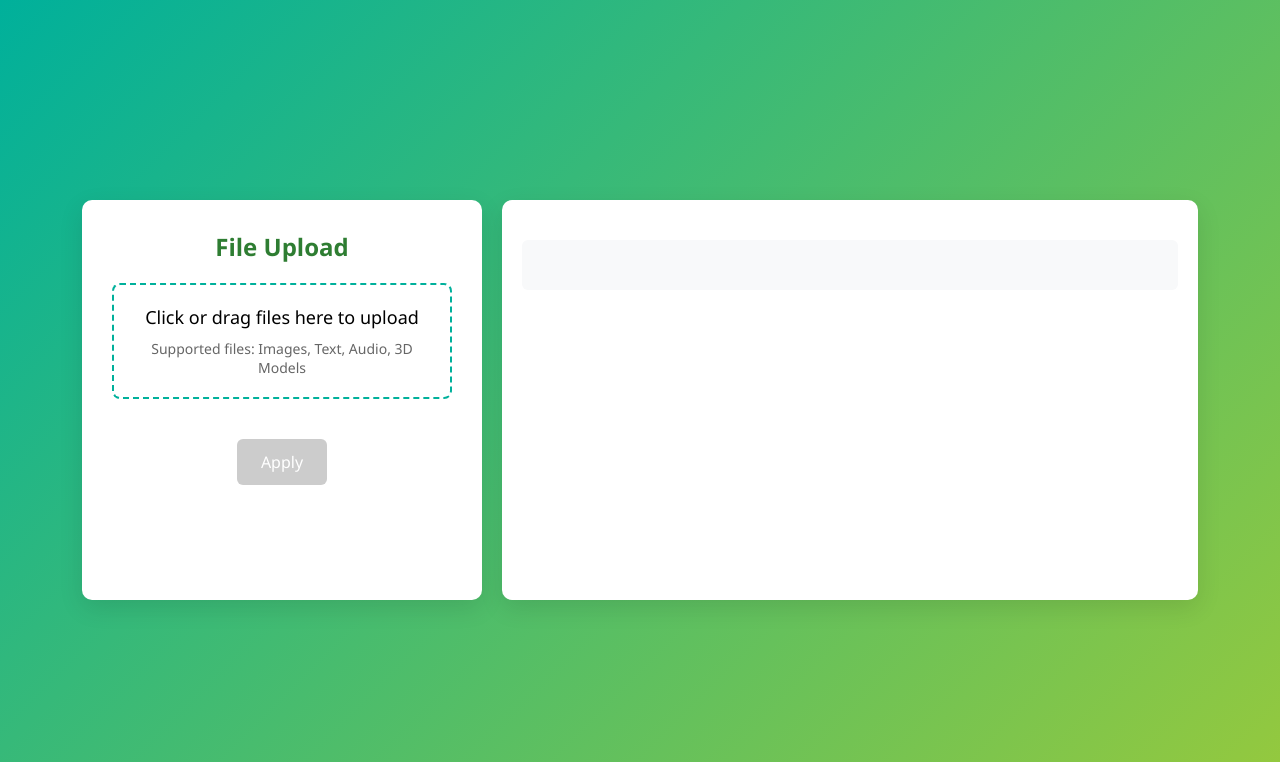
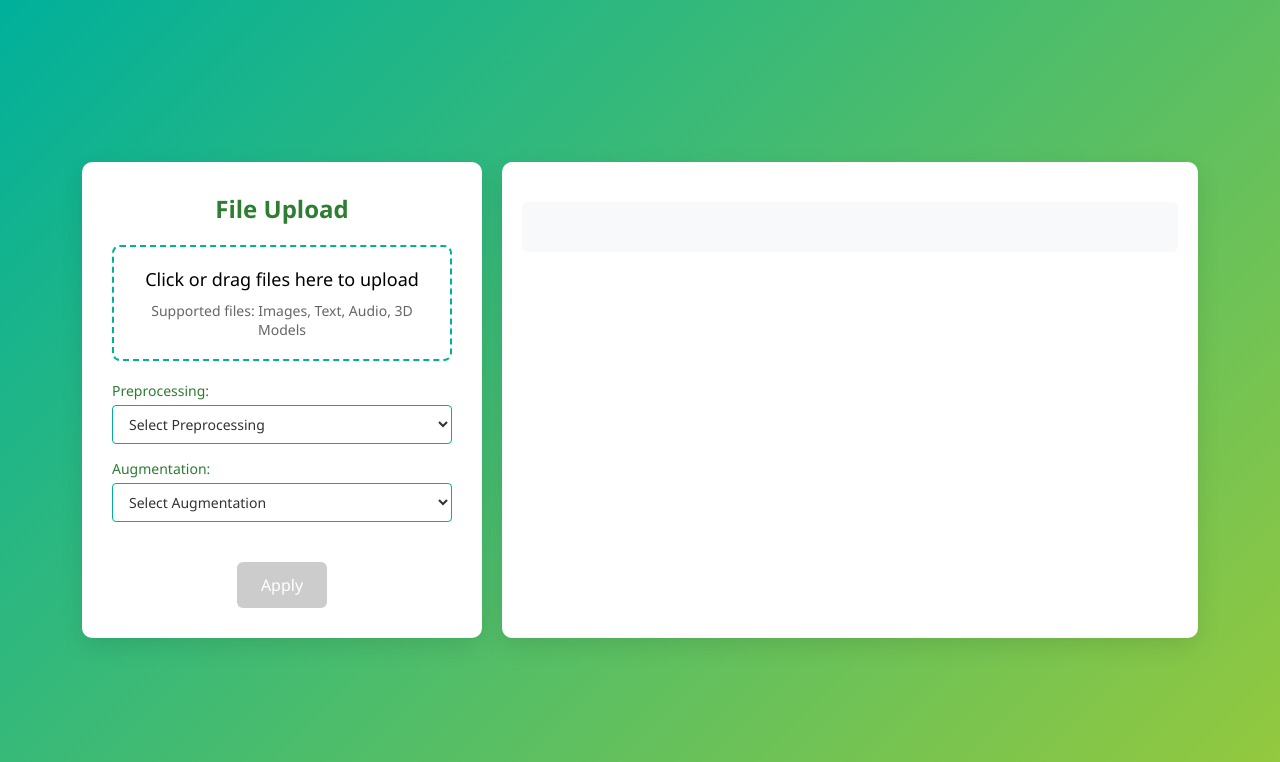
Before and after one commit to akashgaikwad/ERAV3, a FastAPI app: page / in a window 1280 px wide. Shown: the top 762 px of the page. Run offline with FastAPI, Linux system fonts and the light colour scheme.

Commit message:
hardcoded options based on type of file

```diff
--- a/FileRendererAndProcessor/index.html
+++ b/FileRendererAndProcessor/index.html
@@ -15,6 +15,27 @@
                 <input type="file" id="fileInput" onchange="handleFileSelect()" />
                 <p class="file-info">Supported files: Images, Text, Audio, 3D Models</p>
             </div>
+            <div class="dropdown-section">
+                <div class="dropdown-container">
+                    <label for="preprocessing">Preprocessing:</label>
+                    <select id="preprocessing" class="dropdown">
+                        <option value="">Select Preprocessing</option>
+                        <option value="resize">Resize</option>
+                        <option value="normalize">Normalize</option>
+                        <option value="grayscale">Grayscale</option>
+                    </select>
+                </div>
+
+                <div class="dropdown-container">
+                    <label for="augmentation">Augmentation:</label>
+                    <select id="augmentation" class="dropdown">
+                        <option value="">Select Augmentation</option>
+                        <option value="rotate">Rotate</option>
+                        <option value="flip">Flip</option>
+                        <option value="blur">Blur</option>
+                    </select>
+                </div>
+            </div>
             <button id="preprocessBtn" class="preprocess-btn disabled" onclick="preprocess()" disabled>
                 Apply
             </button>
--- a/FileRendererAndProcessor/static/script.js
+++ b/FileRendererAndProcessor/static/script.js
@@ -11,10 +11,58 @@ function showFileName() {
     }
 }
 
+function updateDropdownOptions(fileType) {
+    const preprocessingDropdown = document.getElementById('preprocessing');
+    const augmentationDropdown = document.getElementById('augmentation');
+
+    // Clear existing options
+    preprocessingDropdown.innerHTML = '<option value="">Select Preprocessing</option>';
+    augmentationDropdown.innerHTML = '<option value="">Select Augmentation</option>';
+
+    if (fileType.startsWith('image/')) {
+        // Image file options
+        const preprocessingOptions = ['Resize', 'Normalize', 'Grayscale', 'Crop'];
+        const augmentationOptions = ['Rotate', 'Flip', 'Blur', 'Brightness'];
+
+        addOptionsToDropdown(preprocessingDropdown, preprocessingOptions);
+        addOptionsToDropdown(augmentationDropdown, augmentationOptions);
+    }
+    else if (fileType.startsWith('audio/')) {
+        // Audio file options
+        const preprocessingOptions = ['Normalize Audio', 'Resample', 'Trim Silence'];
+        const augmentationOptions = ['Time Stretch', 'Pitch Shift', 'Add Noise'];
+
+        addOptionsToDropdown(preprocessingDropdown, preprocessingOptions);
+        addOptionsToDropdown(augmentationDropdown, augmentationOptions);
+    }
+    else if (fileType.startsWith('text/')) {
+        // Text file options
+        const preprocessingOptions = ['Tokenize', 'Remove Stopwords', 'Lowercase'];
+        const augmentationOptions = ['Synonym Replace', 'Back Translation', 'Random Insert'];
+
+        addOptionsToDropdown(preprocessingDropdown, preprocessingOptions);
+        addOptionsToDropdown(augmentationDropdown, augmentationOptions);
+    }
+}
+
+function addOptionsToDropdown(dropdown, options) {
+    options.forEach(option => {
+        const optionElement = document.createElement('option');
+        optionElement.value = option.toLowerCase().replace(' ', '_');
+        optionElement.textContent = option;
+        dropdown.appendChild(optionElement);
+    });
+}
+
 async function handleFileSelect() {
-    showFileName();
-    await uploadFile();
-    enablePreprocessButton();
+    const fileInput = document.getElementById('fileInput');
+    if (fileInput.files.length > 0) {
+        const file = fileInput.files[0];
+        updateDropdownOptions(file.type);  // Update dropdowns based on file type
+        showFileName();
+        await uploadFile();
+        enablePreprocessButton();
+    }
 }
 
 function enablePreprocessButton() {
--- a/FileRendererAndProcessor/static/styles.css
+++ b/FileRendererAndProcessor/static/styles.css
@@ -189,3 +189,45 @@ h1 {
     cursor: not-allowed;
     transform: none;
 }
+
+.dropdown-section {
+    margin: 20px 0;
+    display: flex;
+    flex-direction: column;
+    gap: 15px;
+}
+
+.dropdown-container {
+    display: flex;
+    flex-direction: column;
+    align-items: start;
+    gap: 5px;
+}
+
+.dropdown-container label {
+    color: #2e7d32;
+    font-weight: 500;
+    font-size: 14px;
+}
+
+.dropdown {
+    width: 100%;
+    padding: 8px 12px;
+    border: 1px solid #00b09b;
+    border-radius: 4px;
+    background-color: white;
+    color: #333;
+    font-size: 14px;
+    cursor: pointer;
+    transition: all 0.3s ease;
+}
+
+.dropdown:hover {
+    border-color: #2e7d32;
+}
+
+.dropdown:focus {
+    outline: none;
+    border-color: #2e7d32;
+    box-shadow: 0 0 0 2px rgba(46, 125, 50, 0.1);
+}
```
